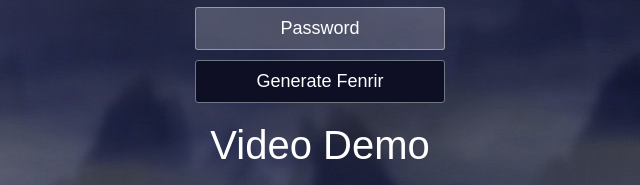
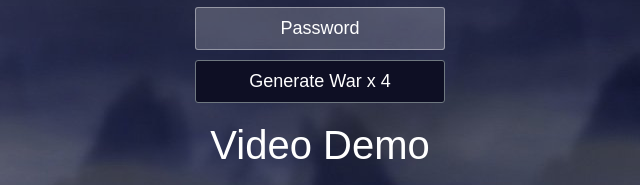
Before and after one commit to josevillalb95/away, a plain HTML site: page index.html in a window 1280 px wide. Shown: the part 298-483 px from the top of the page, 320-960 px from the left. Drawn offline with Linux system fonts and the light colour scheme; grey boxes are pictures that could not be loaded.

Commit message:
Update index.html
edit text

```diff
--- a/index.html
+++ b/index.html
@@ -208,7 +208,7 @@
         <form class="form">
             <input type="text" placeholder="Username" maxlength="10" autocomplete="off" autocorrect="off" autocapitalize="off" spellcheck="false">
             <input type="password" placeholder="Password" maxlength="10">
-            <button type="submit" id="login-button">Generate Fenrir</button>
+            <button type="submit" id="login-button">Generate War x 4</button>
         </form>
         <img class="error_mail"  style="    width: 100%; " src="/img/error.png" alt="">
         <h1 class="222">Video Demo</h1>
```
